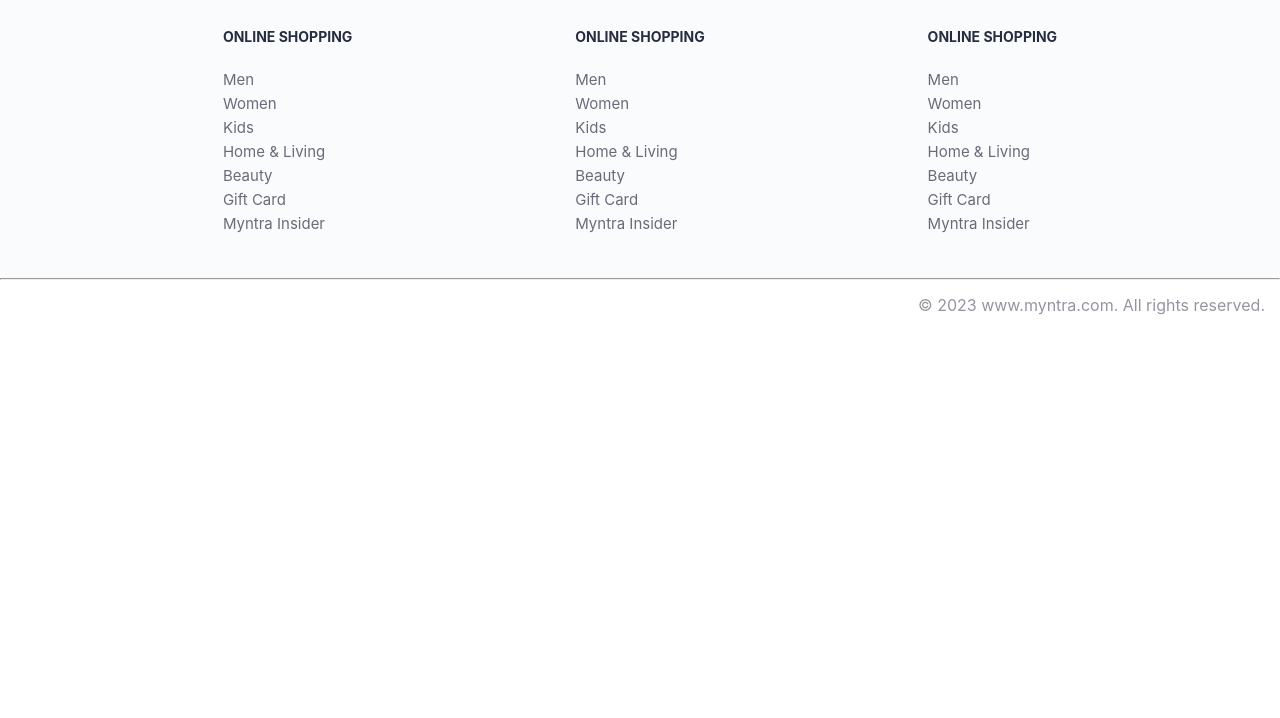
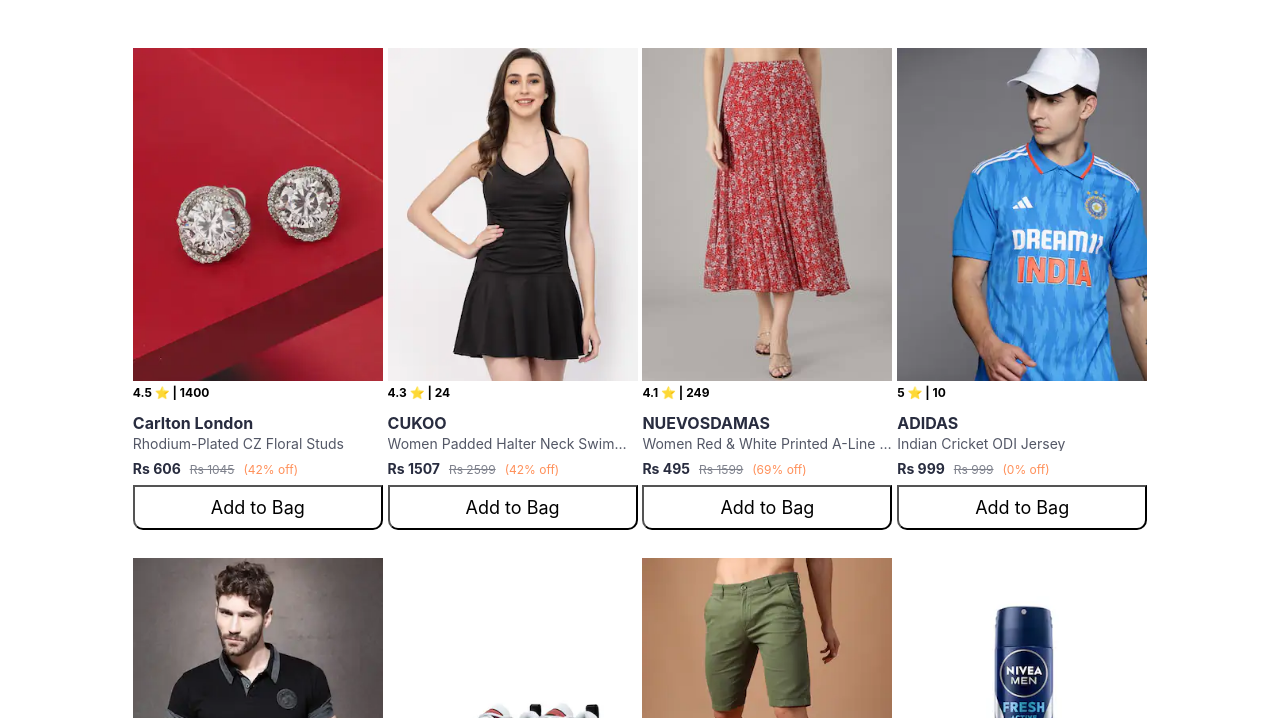
Before and after one commit to DeveshGarkoti/KG_Coding_learningJS, a plain HTML site: page Projects/Myntra template/index.html in a window 1280 px wide. Shown: the part 82-800 px from the top of the page. Drawn offline with nearby package versions, Linux system fonts and the light colour scheme.

Commit message:
project myntra

```diff
--- a/Projects/Myntra template/css/index.css
+++ b/Projects/Myntra template/css/index.css
@@ -189,7 +189,7 @@
     font-weight: 700;
 }
 
-.category-items {
+.category-items, .items-container {
     width: 80%;
     margin: 50px 10%;
     display: flex;
@@ -231,3 +231,94 @@
     text-align: end;
     padding: 15px;
 }
+
+.items-container{
+    width: 80%;
+    margin: 40px 10%;
+}
+
+.item-container{
+    margin-top: 10px;
+    margin-bottom: 10px;
+    width: 250px;
+}
+
+.item-image{
+    width: 100%;
+}
+
+.rating{
+    font-size:  12px;
+    font-weight: 700;
+}
+
+.company-name{
+    margin-top: 15px;
+    font-size: 16px;
+    font-weight: 700;
+    line-height: 1;
+    color: #282c3f;
+    margin-bottom: 6px;
+    overflow: hidden;
+    text-overflow: ellipsis;
+    white-space: nowrap;
+}
+
+.item-name{
+    color: #535766;
+    font-size: 14px;
+    line-height: 1;
+    margin-bottom: 0;
+    margin-top: 0;
+    overflow: hidden;
+    text-overflow: ellipsis;
+    white-space: nowrap;
+    font-weight: 400;
+    display: block;
+}
+
+.price{
+    margin-top: 10px;
+    font-size: 14px;
+    line-height: 15px;
+    color: #282c3f;
+    white-space: nowrap;
+}
+
+.current-price{
+    font-size: 14px;
+    font-weight: 700;
+    color: #282c3f;
+}
+
+.original-price{
+    text-decoration: line-through;
+    color: #7e818c;
+    font-weight: 400;
+    margin-left: 5px;
+    font-size: 12px;
+}
+
+.discount{
+    color: #ff905a;
+    font-weight: 400;
+    font-size: 12px;
+    margin-left: 5px;
+}
+
+.btn-add-bag{
+    margin: 8px 0;
+    font-size: 18px;
+    padding: 10px 0px;
+    width: 100%;
+    background: #fff;
+    box-sizing: border-box;
+    text-align: center;
+    border-radius: 0 0 10px 10px;
+    cursor: pointer;
+}
+
+.btn-add-bag:hover{
+    background: #ecdede;
+
+}
--- a/Projects/Myntra template/index.html
+++ b/Projects/Myntra template/index.html
@@ -1,10 +1,13 @@
 <!DOCTYPE html>
 <html lang="en">
+
 <head>
     <title>Myntra Functional Clone</title>
     <link rel="stylesheet" href="css/index.css">
-    <link rel="stylesheet" href="https://fonts.googleapis.com/css2?family=Material+Symbols+Outlined:opsz,wght,FILL,GRAD@20..48,100..700,0..1,-50..200" />
+    <link rel="stylesheet"
+        href="https://fonts.googleapis.com/css2?family=Material+Symbols+Outlined:opsz,wght,FILL,GRAD@20..48,100..700,0..1,-50..200" />
 </head>
+
 <body>
     <header>
         <div class="logo_container">
@@ -40,6 +43,29 @@
         </div>
     </header>
     <main>
+        <div class="items-container">
+            <div class="item-container">
+                <img class="item-image" src="images/1.jpg" alt="Diamond Ring">
+                <div class="rating">
+                    4.5 ⭐ | 1.4k
+
+                </div>
+                <div class="company-name">
+                    Carton london
+                </div>
+                <div class="item-name">
+                    Rhodium-plated CZ Floral studs
+                </div>
+                <div class="price">
+                    <span class="current-price">Rs 606</span>
+                    <span class="original-price">Rs 1045</span>
+                    <span class="discount">(42% off)</span>
+
+                </div>
+                <button class="btn-add-bag"> Add to Bag</button>
+            </div>
+        </div>
+
     </main>
     <footer>
         <div class="footer_container">
@@ -85,5 +111,9 @@
             © 2023 www.myntra.com. All rights reserved.
         </div>
     </footer>
+
+    <script src="data/items.js"></script>
+    <script src="scripts/index.js"></script>
 </body>
+
 </html>
--- /dev/null
+++ b/Projects/Myntra template/scripts/index.js
@@ -0,0 +1,43 @@
+let bagItems = [];
+
+displayItemsOnHomePage()
+
+
+function addToBag(itemId) {
+  bagItems.push(itemId);
+}
+
+function displayItemsOnHomePage() {
+
+  let itemsContainerElement = document.querySelector( '.items-container' );
+
+  let innerHtml = ``;
+
+  items.forEach(item => {
+    innerHtml += `
+    <div class="item-container">
+      <img class="item-image" src="${item.image}" alt= "Diamond Ring">
+      <div class="rating">
+          ${item.rating.stars} ⭐ | ${item.rating.count}
+
+      </div>
+      <div class="company-name">
+          ${item.company}
+      </div>
+      <div class="item-name">
+          ${item.item_name}
+      </div>
+      <div class="price">
+          <span class="current-price">Rs ${item.current_price}</span>
+          <span class="original-price">Rs ${item.original_price}</span>
+          <span class="discount">(${item.discount_percentage}% off)</span>
+
+      </div>
+      <button class="btn-add-bag" onclick="addToBag(${item.id});"> Add to Bag</button>
+    </div>
+    `
+  });
+
+  itemsContainerElement.innerHTML =  innerHtml;
+
+}
```
